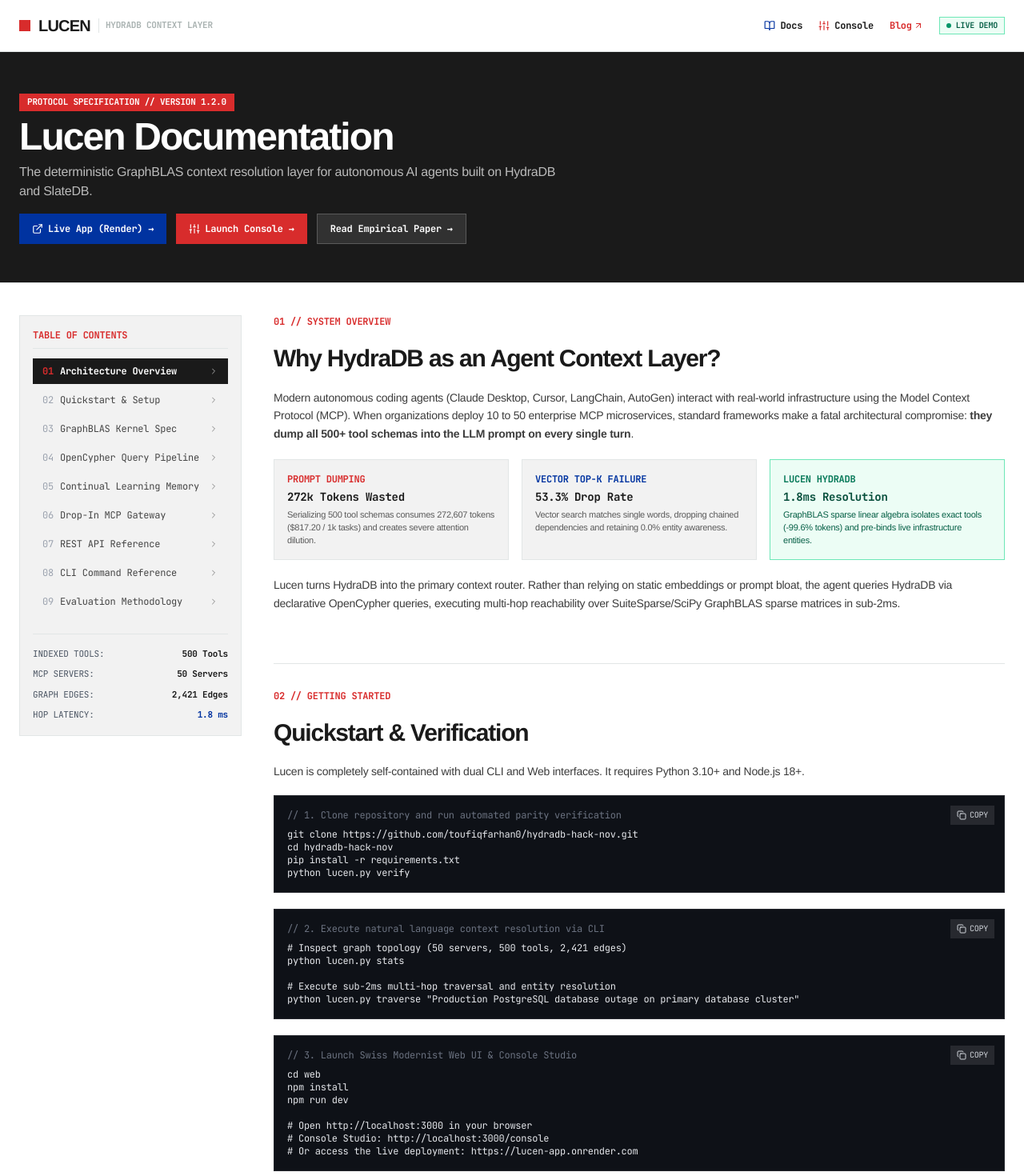
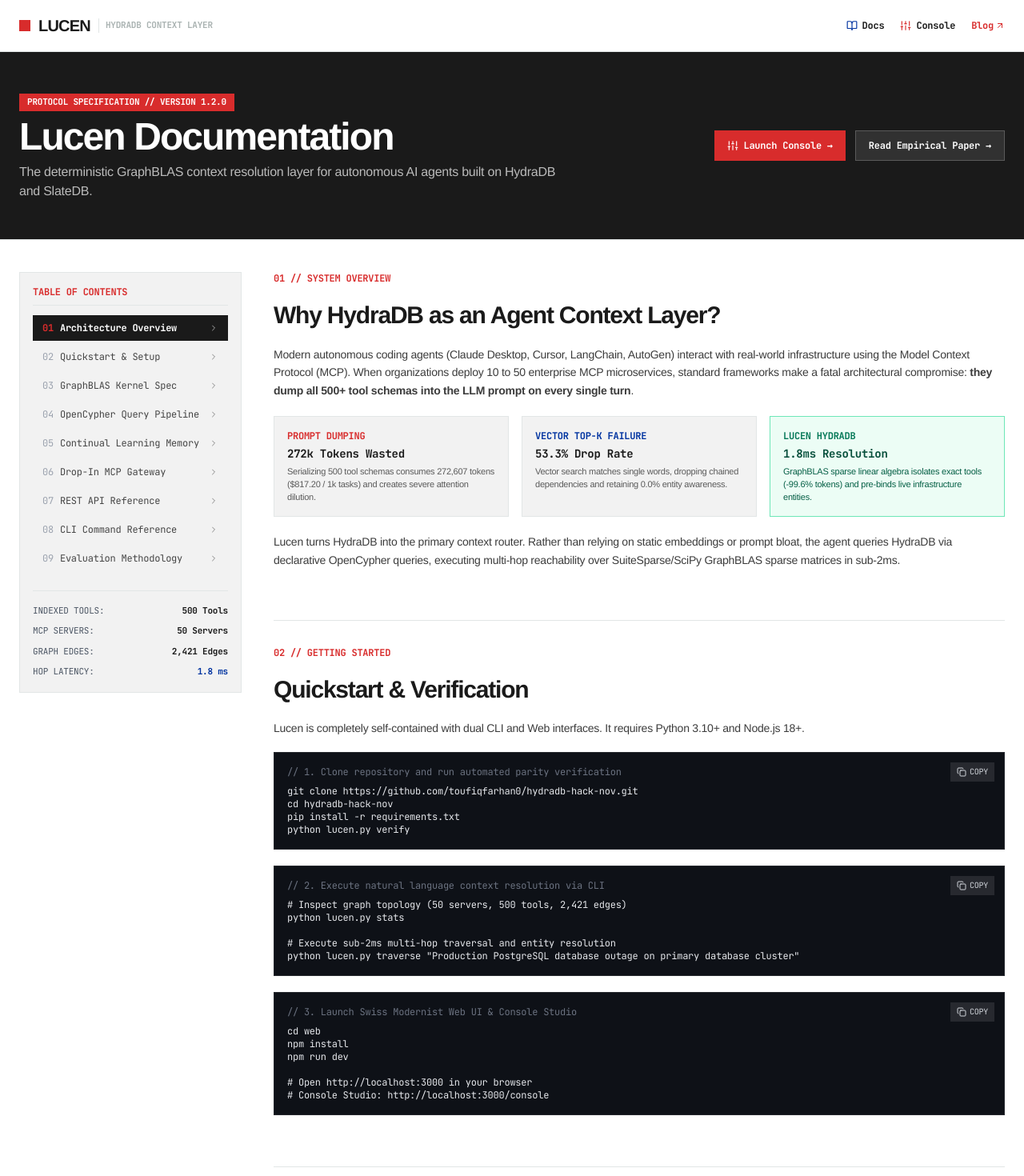
Before and after one commit to toufiqfarhan0/hydradb-hack-nov, a Next.js app in the folder web/: page /docs in a window 1280 px wide. Shown: the top 1470 px of the page at 80% size. Built offline with nearby package versions, Linux system fonts and the light colour scheme.

Commit message:
style(web): remove hosted render link pills entirely for pure local Swiss Modernist UI

```diff
--- a/web/app/components/Navbar.tsx
+++ b/web/app/components/Navbar.tsx
@@ -45,15 +45,6 @@ export default function Navbar() {
               <span>Blog</span>
               <ArrowUpRight className="w-3 h-3" />
             </Link>
-            <a
-              href="https://lucen-app.onrender.com"
-              target="_blank"
-              rel="noreferrer"
-              className="hidden sm:inline-flex items-center gap-1.5 px-2 py-0.5 bg-emerald-50 text-emerald-800 border border-emerald-300 text-[10px] font-swiss-mono font-bold hover:bg-emerald-100 transition-colors"
-            >
-              <span className="w-1.5 h-1.5 rounded-full bg-emerald-600 animate-pulse" />
-              <span>LIVE DEMO</span>
-            </a>
           </nav>
         </div>
       </div>
--- a/web/app/docs/page.tsx
+++ b/web/app/docs/page.tsx
@@ -68,15 +68,6 @@ export default function DocsPage() {
             </div>
 
             <div className="flex flex-wrap gap-3">
-              <a
-                href="https://lucen-app.onrender.com"
-                target="_blank"
-                rel="noreferrer"
-                className="px-4 py-2.5 bg-[#0033A0] text-white hover:bg-[#002270] font-swiss-mono text-xs font-bold transition-colors flex items-center gap-1.5"
-              >
-                <ExternalLink className="w-3.5 h-3.5" />
-                <span>Live App (Render) &rarr;</span>
-              </a>
               <Link
                 href="/console"
                 className="px-4 py-2.5 bg-[#D82C2C] text-white hover:bg-[#b02222] font-swiss-mono text-xs font-bold transition-colors flex items-center gap-1.5"
@@ -254,8 +245,7 @@ npm install
 npm run dev
 
 # Open http://localhost:3000 in your browser
-# Console Studio: http://localhost:3000/console
-# Or access the live deployment: https://lucen-app.onrender.com`}
+# Console Studio: http://localhost:3000/console`}
                 </pre>
               </div>
             </section>
--- a/web/app/page.tsx
+++ b/web/app/page.tsx
@@ -591,20 +591,9 @@ export default function Home() {
           <div className="max-w-[1280px] mx-auto px-6 py-16 md:py-24 grid grid-cols-1 lg:grid-cols-12 gap-12 items-start">
             {/* Left 7 Columns */}
             <div className="lg:col-span-7 space-y-8">
-              <div className="flex flex-wrap items-center justify-between gap-2">
-                <div className="text-xs font-swiss-mono text-[#D82C2C] uppercase font-bold tracking-wider flex items-center gap-2">
-                  <span className="w-2.5 h-2.5 bg-[#D82C2C] inline-block" />
-                  <span>TRACK 02 // AGENT CONTEXT LAYER // HACK HYDRA 2026</span>
-                </div>
-                <a
-                  href="https://lucen-app.onrender.com"
-                  target="_blank"
-                  rel="noreferrer"
-                  className="inline-flex items-center gap-1.5 px-2.5 py-0.5 bg-emerald-50 text-emerald-800 border border-emerald-300 text-[10px] font-swiss-mono font-bold hover:bg-emerald-100 transition-colors"
-                >
-                  <span className="w-1.5 h-1.5 rounded-full bg-emerald-600 animate-pulse" />
-                  <span>LIVE: LUCEN-APP.ONRENDER.COM</span>
-                </a>
+              <div className="text-xs font-swiss-mono text-[#D82C2C] uppercase font-bold tracking-wider flex items-center gap-2">
+                <span className="w-2.5 h-2.5 bg-[#D82C2C] inline-block" />
+                <span>TRACK 02 // AGENT CONTEXT LAYER // HACK HYDRA 2026</span>
               </div>
 
               <h1 className="text-4xl sm:text-5xl md:text-6xl font-extrabold tracking-tight font-swiss-display text-[#1A1A1A] leading-[1.05]">
```
